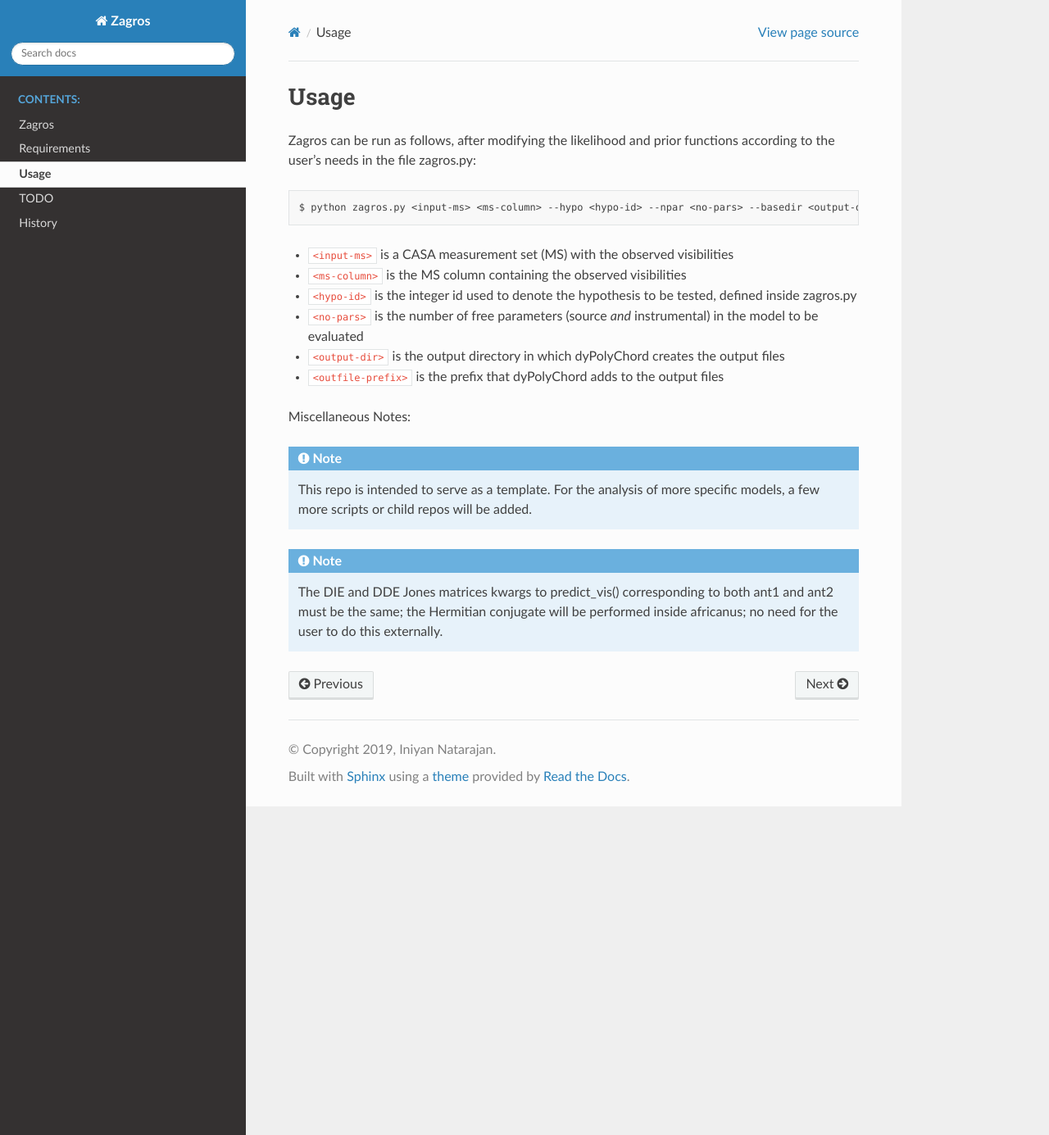
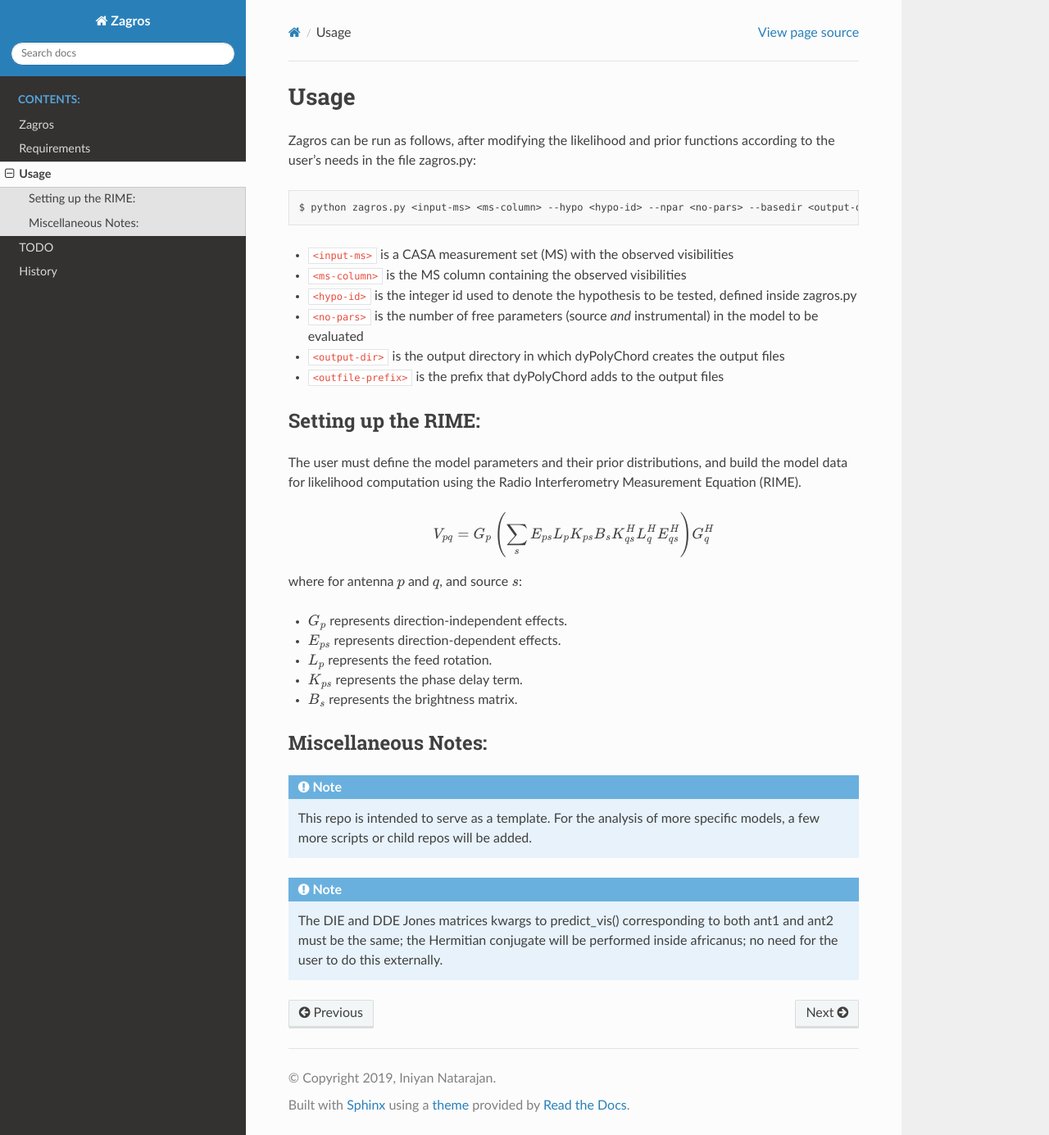
Before and after one commit to iniyannatarajan/zagros, a Sphinx documentation site: the page built from docs/source/usage.rst, in a window 1280 px wide and 1385 px high. Shown: the whole window at 82% size. Built offline with Sphinx 7.4.7 and the Read the Docs theme 2.0.0, drawn with Linux system fonts in a browser that asks for light colours.

Commit message:
Update usage doc

```diff
--- a/docs/source/usage.rst
+++ b/docs/source/usage.rst
@@ -13,8 +13,29 @@ Zagros can be run as follows, after modifying the likelihood and prior functions
 * ``<output-dir>`` is the output directory in which dyPolyChord creates the output files
 * ``<outfile-prefix>`` is the prefix that dyPolyChord adds to the output files
 
+Setting up the RIME:
+--------------------
+
+The user must define the model parameters and their prior distributions, and build the model data for likelihood computation using the Radio Interferometry Measurement Equation (RIME).
+
+.. math::
+
+    V_{pq} = G_{p} \left(
+        \sum_{s} E_{ps} L_{p} K_{ps}
+        B_{s}
+        K_{qs}^H L_{q}^H E_{qs}^H
+        \right) G_{q}^H
+
+where for antenna :math:`p` and :math:`q`, and source :math:`s`:
+
+- :math:`G_{p}` represents direction-independent effects.
+- :math:`E_{ps}` represents direction-dependent effects.
+- :math:`L_{p}` represents the feed rotation.
+- :math:`K_{ps}` represents the phase delay term.
+- :math:`B_{s}` represents the brightness matrix.
 
 Miscellaneous Notes:
+--------------------
 
 .. note:: This repo is intended to serve as a template. For the analysis of more specific models, a few more scripts or child repos will be added.
 
```
